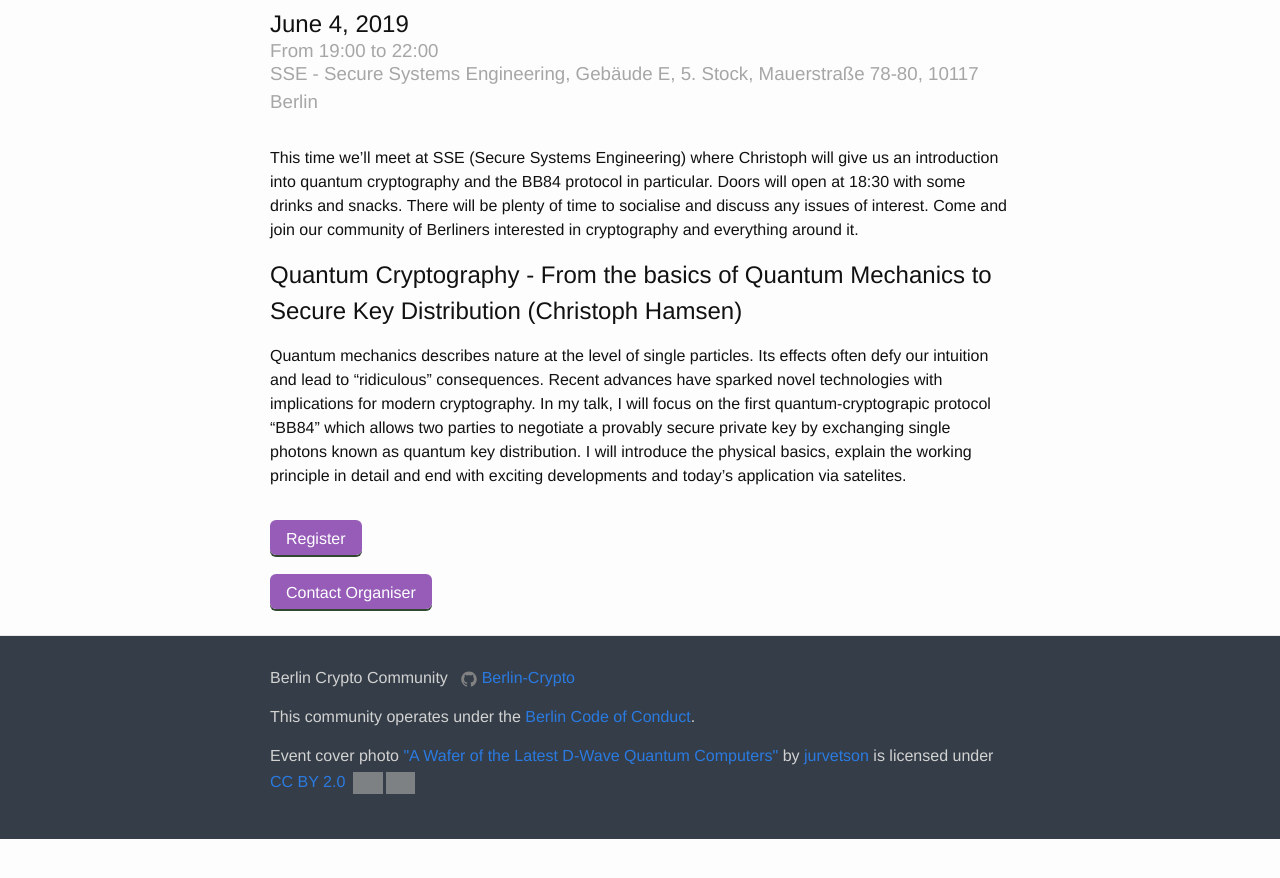
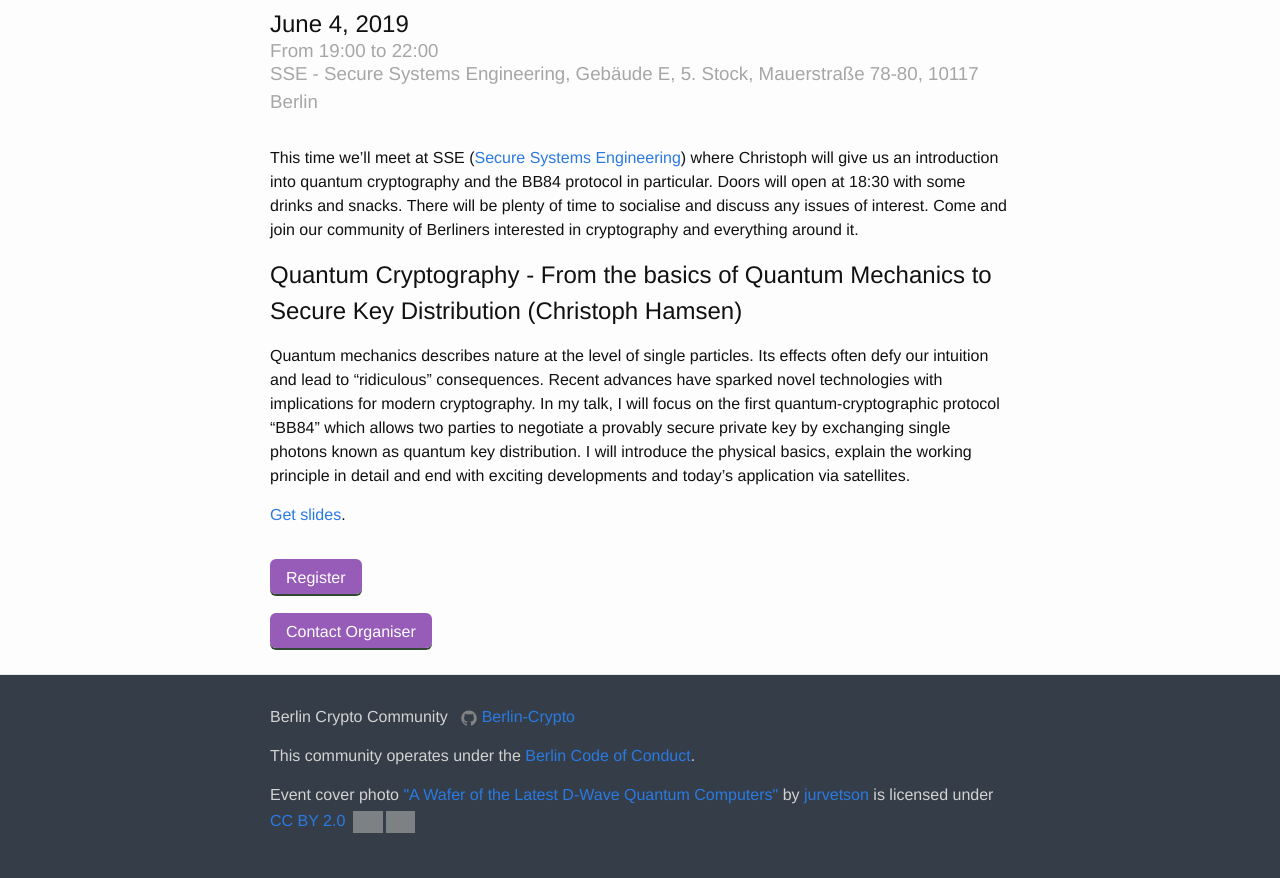
Before and after one commit to berlin-crypto/berlin-crypto.github.io, a Jekyll site: the page built from _posts/2019-06-04-bb84.md, in a window 1280 px wide, cut to the strip 507-1385 px from the top of the page. Built offline with Jekyll 4.4.1, drawn with Linux system fonts in a browser that asks for light colours; before the commit the page ends 1346 px from its top, so only the background shows below that; grey boxes are pictures that could not be loaded.

Commit message:
link to quantum crypto slides

```diff
--- a/_posts/2019-06-04-bb84.md
+++ b/_posts/2019-06-04-bb84.md
@@ -26,12 +26,14 @@ cover_credit_short: 'jurvetson@flickr'
 
 ---
 
-This time we'll meet at SSE (Se­cure Sys­tems En­gi­neer­ing) where Christoph will give us an introduction into quantum cryptography and the BB84 protocol in particular.
+This time we'll meet at SSE ([Secure Systems Engineering](https://securesystems.de/)) where Christoph will give us an introduction into quantum cryptography and the BB84 protocol in particular.
 Doors will open at 18:30 with some drinks and snacks. There will be plenty of time to socialise and discuss any issues of interest.
 Come and join our community of Berliners interested in cryptography and everything around it.
 
 # Quantum Cryptography - From the basics of Quantum Mechanics to Secure Key Distribution (Christoph Hamsen)
-Quantum mechanics describes nature at the level of single particles. Its effects often defy our intuition and lead to "ridiculous" consequences. Recent advances have sparked novel technologies with implications for modern cryptography. In my talk, I will focus on the first quantum-cryptograpic protocol "BB84" which allows two parties to negotiate a provably secure private key by exchanging single photons known as quantum key distribution. I will introduce the physical basics, explain the working principle in detail and end with exciting developments and today's application via satelites.
+Quantum mechanics describes nature at the level of single particles. Its effects often defy our intuition and lead to "ridiculous" consequences. Recent advances have sparked novel technologies with implications for modern cryptography. In my talk, I will focus on the first quantum-cryptographic protocol "BB84" which allows two parties to negotiate a provably secure private key by exchanging single photons known as quantum key distribution. I will introduce the physical basics, explain the working principle in detail and end with exciting developments and today's application via satellites.
+
+[Get slides](https://drive.google.com/file/d/1nSIjPLt2tQiZXUgvNC9f2m0RO5ye8uFG/view?usp=sharing).
 
 <br/>
 <a href=' https://www.eventbrite.co.uk/e/berlin-crypto-from-the-basics-of-quantum-mechanics-to-secure-key-distribution-tickets-62088318833?ref=estw' class="button button-primary">Register</a>
```
